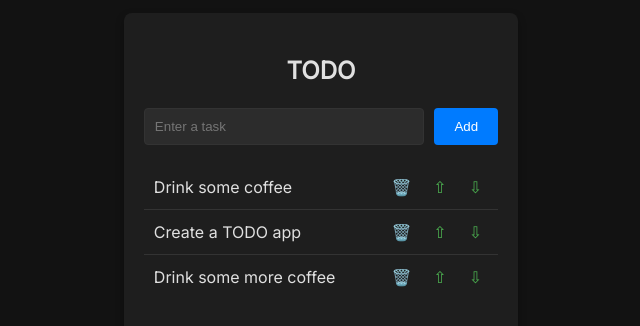
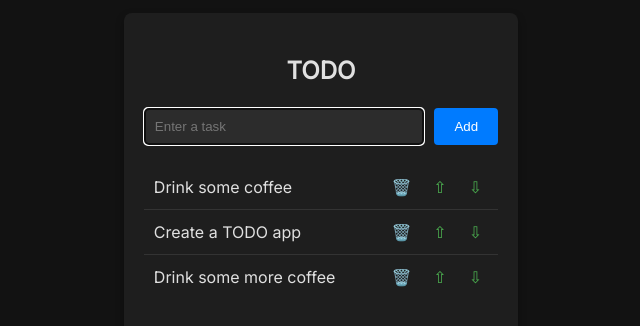
Before and after one commit to sayedihashimi/todojswebapp, a React (Vite) app in the folder todowebapp/: page / in a window 1280 px wide. Shown: the part 226-552 px from the top of the page, without its empty margins (339-979 px from the left). Built offline with nearby package versions, Linux system fonts and the light colour scheme.

Commit message:
adding more aria attributes and set input to autoFocus

```diff
--- a/todowebapp/src/components/TodoList.jsx
+++ b/todowebapp/src/components/TodoList.jsx
@@ -51,23 +51,26 @@ function TodoList() {
     }
 
     return (
-        <article class="todo-list" aria-label="task list manager">
+        <article className="todo-list" aria-label="task list manager" aria-controls="todo-list">
             <header>
                 <h1>TODO</h1>
-                <div class="todo-input">
+                <form className="todo-input" onSubmit={addTask}>
                     <input
                         type="text"
+                        required
+                        autoFocus
                         placeholder="Enter a task"
                         value={newTaskText}
+                        aria-label="Task text"
                         onChange={handleInputChange} />
                     <button
                         className="add-button"
-                        onClick={addTask}>
+                        aria-label="Add task">
                         Add
                     </button>
-                </div>
+                </form>
             </header>
-            <ol aria-label="task list">
+            <ol aria-live="polite" aria-label="task list">
                 {tasks.map((task, index) =>
                     <TodoItem
                         key={task.id}
```
